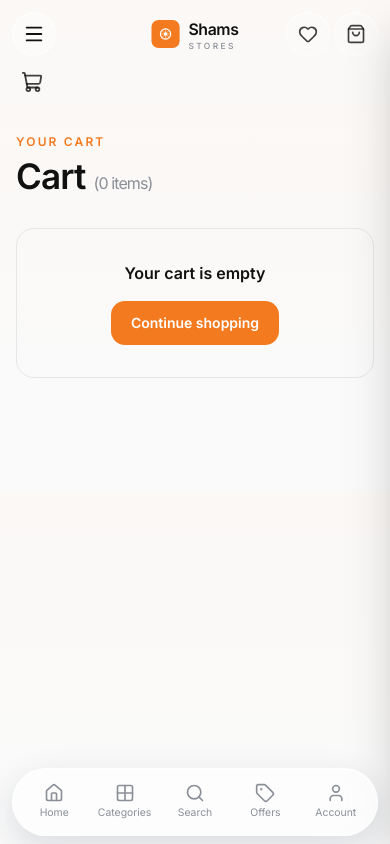
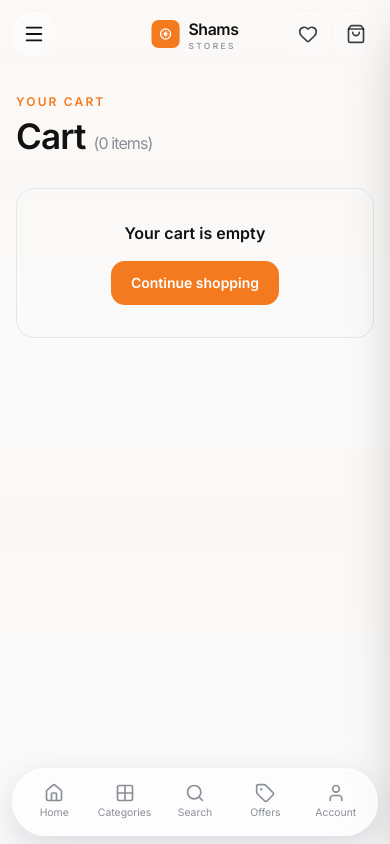
Before and after one commit to ahmed-hakim90/shams-stores-storefront-v0, a Next.js app: page /cart in a window 390 px wide. Built offline with nearby package versions, Linux system fonts and the light colour scheme.

Commit message:
Avoid duplicate mobile cart trigger

```diff
--- a/components/shams/cart-drawer.tsx
+++ b/components/shams/cart-drawer.tsx
@@ -6,17 +6,17 @@ import { useInteractions } from './interaction-provider'
 import { ShoppingCart, X } from 'lucide-react'
 import { Button } from '@/components/ui/button'
 
-export function CartDrawer() {
+export function CartDrawer({ showTrigger = true }: { showTrigger?: boolean }) {
   const { cartOpen: open, openCart, closeCart, cartCount, cartLines, removeBundleFromCart, notify } = useInteractions()
   const bundleGroups = Array.from(new Map(cartLines.filter((line) => line.bundleGroupId).map((line) => [line.bundleGroupId!, line])).values())
   const standaloneLines = cartLines.filter((line) => !line.bundleGroupId)
 
   return (
     <>
-      <button type="button" onClick={openCart} aria-label="Open cart" className="group relative flex size-10 shrink-0 items-center justify-center rounded-lg text-foreground/80 transition-colors hover:text-brand xl:size-11">
+      {showTrigger && <button type="button" onClick={openCart} aria-label="Open cart" className="group relative flex size-10 shrink-0 items-center justify-center rounded-lg text-foreground/80 transition-colors hover:text-brand xl:size-11">
         <span className="relative"><ShoppingCart className="size-5.5" />{cartCount > 0 && <span className="absolute -right-2 -top-2 inline-flex min-w-4.5 items-center justify-center rounded-full bg-brand px-1 text-[0.6rem] font-semibold leading-4.5 text-brand-foreground">{cartCount}</span>}</span>
         <span className="sr-only">Cart</span>
-      </button>
+      </button>}
       {open && <div className="fixed inset-0 z-[100] bg-foreground/55 backdrop-blur-[2px]" onClick={closeCart} aria-hidden="true" />}
       <aside className={`fixed inset-y-0 right-0 z-[101] flex h-dvh w-full max-w-md flex-col overflow-hidden bg-background shadow-2xl transition-transform duration-200 ${open ? 'translate-x-0' : 'pointer-events-none translate-x-full'}`} role="dialog" aria-modal="true" aria-label="Shopping cart" aria-hidden={!open}>
         <header className="shrink-0 border-b border-border bg-background px-5 py-4"><div className="flex items-center justify-between"><div><p className="text-xs font-semibold uppercase tracking-widest text-brand">Your cart</p><h2 className="mt-1 text-lg font-semibold">{cartCount} {cartCount === 1 ? 'item' : 'items'}</h2></div><button type="button" onClick={closeCart} className="flex size-11 items-center justify-center rounded-lg border border-border" aria-label="Close cart"><X /></button></div></header>
--- a/components/shams/mobile-navigation.tsx
+++ b/components/shams/mobile-navigation.tsx
@@ -29,7 +29,7 @@ export function MobileHeader() {
           <button type="button" onClick={openCart} aria-label="Open cart" className="relative flex size-11 items-center justify-center rounded-full border border-white/45 bg-white/20 text-foreground/80 shadow-[inset_0_1px_0_rgba(255,255,255,0.65)] transition-colors hover:bg-white/40 hover:text-brand"><ShoppingBag className="size-5" /><CountBadge count={cartCount} /></button>
         </div>
       </div>
-      <CartDrawer />
+      <CartDrawer showTrigger={false} />
     </header>
   )
 }
```
